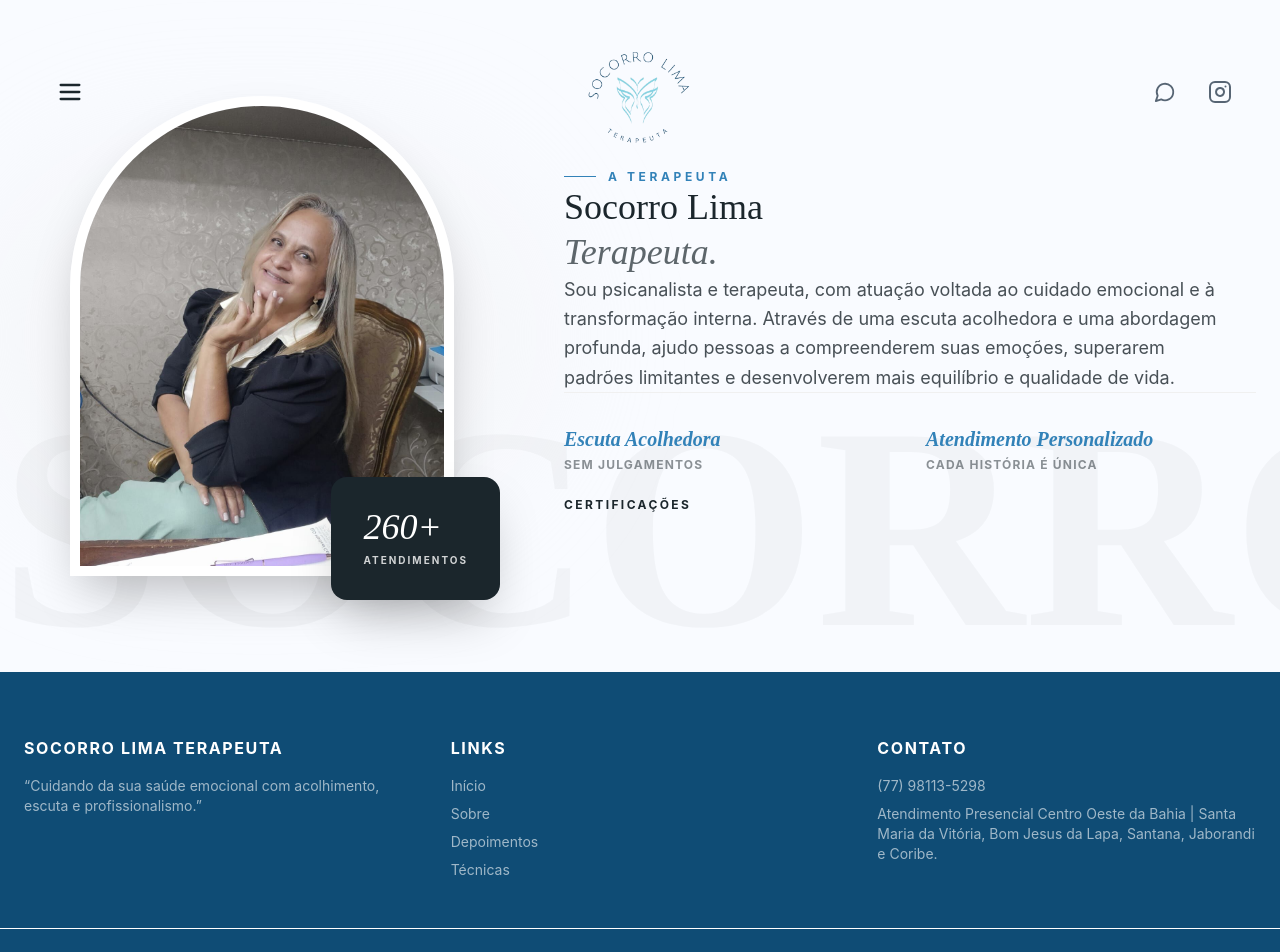
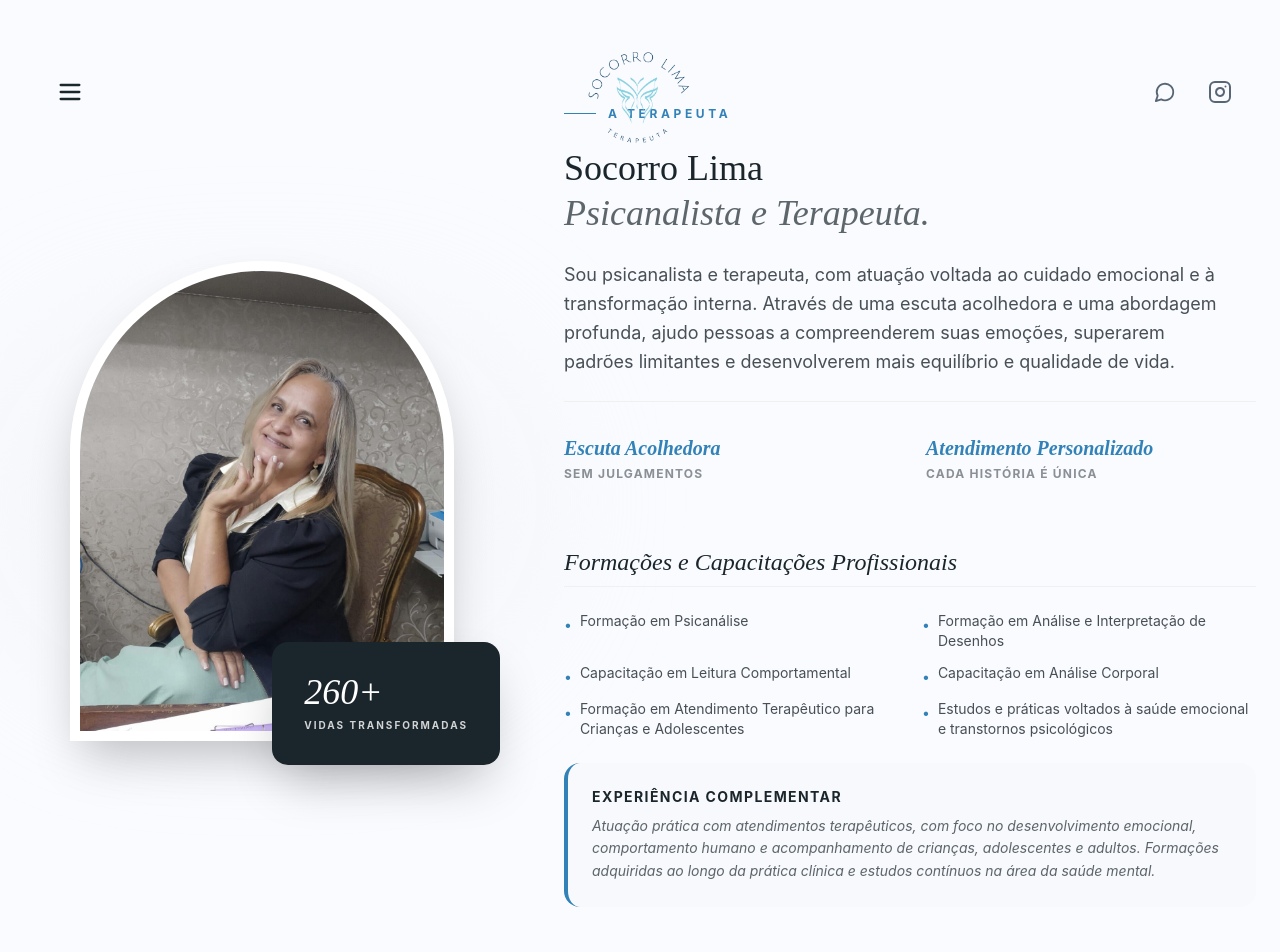
Before and after one commit to genevieve-web-site/Socorro-Lima, a React (Vite) app in the folder minha-lp/: page /about in a window 1280 px wide. Shown: the top 952 px of the page. Built offline with nearby package versions, Linux system fonts and the light colour scheme.

Commit message:
atualiza informaçoes do about

```diff
--- a/minha-lp/index.html
+++ b/minha-lp/index.html
@@ -4,8 +4,33 @@
     <meta charset="UTF-8" />
     <link rel="icon" type="image/svg+xml" href="/favicon.ico" />
     <meta name="viewport" content="width=device-width, initial-scale=1.0" />
-    <title>Terapeupa Socorro Lima</title>
+
+    <title>
+      Socorro Lima | Psicanalista e Terapeuta | Atendimento Online e Presencial
+    </title>
+
+    <meta
+      name="description"
+      content="Socorro Lima é psicanalista e terapeuta especializada em saúde emocional, traumas e desenvolvimento humano. Atendimentos presenciais na Bahia e sessões online."
+    />
+
+    <meta
+      name="keywords"
+      content="psicanalista, terapia online, saúde emocional, psicanálise Bahia, Socorro Lima terapeuta, ansiedade, depressão, terapia infantil"
+    />
+
+    <meta
+      property="og:title"
+      content="Socorro Lima | Psicanálise e Bem-estar"
+    />
+    <meta
+      property="og:description"
+      content="Agende sua sessão de terapia e inicie sua jornada de autoconhecimento."
+    />
+    <meta property="og:image" content="/og-image.jpg" />
+    <meta property="og:type" content="website" />
   </head>
+
   <body>
     <div id="root"></div>
     <script type="module" src="/src/main.tsx"></script>
--- a/minha-lp/src/componentes/Hero.tsx
+++ b/minha-lp/src/componentes/Hero.tsx
@@ -58,7 +58,7 @@ export default function HeroModerno() {
               terapia{" "}
             </span>{" "}
             <br />
-            para ansiedade
+            para a ansiedade
           </h1>
 
           <p className="text-lg text-brand-brown max-w-sm leading-relaxed border-l-2 border-brand-gold pl-4 sm:pl-6">
@@ -95,7 +95,7 @@ export default function HeroModerno() {
                 className={`absolute inset-0 w-full h-full object-cover transition-all duration-1000 ease-in-out ${
                   active === i ? "opacity-100 scale-100" : "opacity-0 scale-110"
                 }`}
-                alt="Metodo TRG Socorro Lima"
+                alt="Método"
               />
             ))}
 
@@ -115,7 +115,7 @@ export default function HeroModerno() {
             </div>
             <div>
               <p className="text-lg sm:text-xl font-bold text-brand-dark leading-none">
-                260+
+                +260
               </p>
               <p className="text-[9px] sm:text-[10px] uppercase text-brand-dark/60 font-bold">
                 Atendimentos
--- a/minha-lp/src/componentes/ProjectsGallery.tsx
+++ b/minha-lp/src/componentes/ProjectsGallery.tsx
@@ -50,20 +50,20 @@ export default function ProjectsGallery() {
         {/* GRID ASSIMÉTRICO DE PORTFÓLIO */}
         <div className="grid grid-cols-1 md:grid-cols-2 gap-4 md:gap-6">
           {/* Destaque inicial */}
-          <div className="relative aspect-[4/3] sm:aspect-[3/4] overflow-hidden rounded-2xl md:aspect-[16/10]">
+          <div className="relative aspect-[3/4] sm:aspect-[3/4] overflow-hidden rounded-2xl md:aspect-[16/10]">
             <div
               className="absolute inset-0"
               style={{ backgroundColor: firstProject.bg }}
             />
 
-            <div className="absolute bottom-4 sm:bottom-6 left-4 sm:left-6 right-4 sm:right-6">
+            <div className="absolute top-4 sm:top-6 left-4 sm:left-6 right-4 sm:right-6">
               <span className="inline-block bg-white/30 text-white text-[10px] uppercase font-bold px-3 py-1 rounded-full mb-3 tracking-widest">
                 {firstProject.tag}
               </span>
-              <h4 className="text-lg sm:text-xl md:text-2xl font-serif italic text-white">
+              <h4 className="text-xl sm:text-2xl md:text-3xl font-serif italic text-white">
                 {firstProject.title}
               </h4>
-              <p className="text-white/90 text-lg sm:text-sm mt-2 max-w-lg leading-relaxed">
+              <p className="text-white/90 text-sm sm:text-base mt-2 max-w-lg leading-relaxed">
                 {firstProject.text}
               </p>
             </div>
@@ -73,7 +73,7 @@ export default function ProjectsGallery() {
           {middleProjects.map((p, i) => (
             <div
               key={`${p.title}-${i}`}
-              className="relative aspect-[16/9] sm:aspect-square overflow-hidden rounded-2xl"
+              className="relative aspect-[3/4] sm:aspect-square overflow-hidden rounded-2xl"
             >
               <div
                 className="absolute inset-0"
@@ -91,20 +91,20 @@ export default function ProjectsGallery() {
 
           {/* Destaque final (se houver mais de 1 card) */}
           {lastProject && (
-            <div className="relative aspect-[4/3] sm:aspect-[3/4] overflow-hidden rounded-2xl md:aspect-[16/10]">
+            <div className="relative aspect-[3/4] sm:aspect-[3/4] overflow-hidden rounded-2xl md:aspect-[16/10]">
               <div
                 className="absolute inset-0"
                 style={{ backgroundColor: lastProject.bg }}
               />
 
-              <div className="absolute bottom-4 sm:bottom-6 left-4 sm:left-6 right-4 sm:right-6 text-right flex flex-col items-end">
+              <div className="absolute top-4 sm:top-6 left-4 sm:left-6 right-4 sm:right-6">
                 <span className="inline-block bg-brand-brown text-white text-[10px] uppercase font-bold px-3 py-1 rounded-full mb-3 tracking-widest">
                   {lastProject.tag}
                 </span>
-                <h4 className="text-lg sm:text-xl md:text-2xl font-serif italic text-white">
+                <h4 className="text-xl sm:text-2xl md:text-3xl font-serif italic text-white">
                   {lastProject.title}
                 </h4>
-                <p className="text-white/90 text-xs sm:text-sm mt-2 max-w-md leading-relaxed">
+                <p className="text-white/90 text-sm sm:text-base mt-2 max-w-lg leading-relaxed">
                   {lastProject.text}
                 </p>
               </div>
--- a/minha-lp/src/componentes/Serviços.tsx
+++ b/minha-lp/src/componentes/Serviços.tsx
@@ -24,7 +24,7 @@ export default function Services() {
     {
       title: "Técnicas terapêuticas complementares",
       img: servico4,
-      desc: "Análise e Interpretação de Desenhos (principalmente crianças)",
+      desc: "Análise e Interpretação de Desenhos (principalmente de  crianças)",
     },
   ];
 
@@ -74,10 +74,10 @@ export default function Services() {
                 />
                 <div className="absolute inset-0 bg-brand-dark/10 group-hover:bg-transparent transition-colors duration-500" />
               </div>
-              <h4 className="text-lg sm:text-xl font-serif text-brand-dark mb-2 group-hover:text-brand-gold transition-colors italic">
+              <h4 className="text-[22px] sm:text-xl font-serif text-brand-dark mb-2 group-hover:text-brand-gold transition-colors italic">
                 {item.title}
               </h4>
-              <p className="text-sm text-brand-dark/60">{item.desc}</p>
+              <p className="text-lg text-brand-dark/60">{item.desc}</p>
             </div>
           ))}
         </div>
--- a/minha-lp/src/pages/about.tsx
+++ b/minha-lp/src/pages/about.tsx
@@ -1,27 +1,41 @@
 import perfil from "../assets/midia/projetos/clinica_Elo.jpeg";
+import logo from "../assets/logo/Logo.png";
 
 export default function About() {
+  const formacoes = [
+    "Formação em Psicanálise",
+    "Formação em Análise e Interpretação de Desenhos",
+    "Capacitação em Leitura Comportamental",
+    "Capacitação em Análise Corporal",
+    "Formação em Atendimento Terapêutico para Crianças e Adolescentes",
+    "Estudos e práticas voltados à saúde emocional e transtornos psicológicos",
+  ];
+
   return (
     <section
       id="sobre"
       className="py-24 bg-brand-light relative overflow-hidden"
     >
-      {/* Texto decorativo ao fundo */}
-      <div className="absolute left-0 bottom-0 opacity-[0.03] pointer-events-none">
+      {/* Texto decorativo ao fundo - SEO: aria-hidden para não poluir leitores de tela */}
+      <div
+        className="absolute left-0 bottom-0 opacity-[0.03] pointer-events-none"
+        aria-hidden="true"
+      >
         <span className="text-[18rem] font-serif font-black text-brand-dark leading-none select-none uppercase">
           Socorro
         </span>
       </div>
 
-      <div className="max-w-7xl mx-auto px-6 grid grid-cols-1 lg:grid-cols-12 gap-16 items-center relative z-10">
+      <div className="max-w-7xl mx-auto px-6 relative z-10">
+        <div className="grid grid-cols-1 lg:grid-cols-12 gap-16 items-center">
           {/* LADO DA IMAGEM (5/12) */}
           <div className="lg:col-span-5 relative">
-          {/* Moldura em Arco - Consistência com o Hero */}
+            {/* Moldura em Arco */}
             <div className="relative z-10 w-full max-w-sm mx-auto aspect-[4/5] rounded-t-full border-[10px] border-white shadow-2xl overflow-hidden">
               <img
                 src={perfil}
                 className="w-full h-full object-cover scale-110"
-              alt="Terapeuta Socorro Lima"
+                alt="Socorro Lima - Psicanalista e Terapeuta atuante na Bahia"
               />
             </div>
 
@@ -29,17 +43,20 @@ export default function About() {
             <div className="absolute -bottom-6 -right-4 md:right-0 bg-brand-brown text-white p-8 rounded-2xl shadow-2xl z-20 animate-bounce-slow">
               <p className="text-4xl font-serif italic leading-none">260+</p>
               <p className="text-[10px] uppercase tracking-[0.2em] font-bold mt-2 opacity-80">
-              Atendimentos
+                Vidas Transformadas
               </p>
             </div>
 
             {/* Detalhe Geométrico atrás da foto */}
-          <div className="absolute top-1/2 left-1/2 -translate-x-1/2 -translate-y-1/2 w-[120%] h-[80%] bg-brand-beige/40 -z-10 rounded-full blur-3xl" />
+            <div
+              className="absolute top-1/2 left-1/2 -translate-x-1/2 -translate-y-1/2 w-[120%] h-[80%] bg-brand-beige/40 -z-10 rounded-full blur-3xl"
+              aria-hidden="true"
+            />
           </div>
 
           {/* LADO DO TEXTO (7/12) */}
           <div className="lg:col-span-7">
-          <div className="space-y-0">
+            <div className="space-y-6">
               <div className="inline-flex items-center gap-3">
                 <span className="w-8 h-[1px] bg-brand-gold"></span>
                 <h2 className="text-brand-gold uppercase tracking-[0.3em] text-xs font-bold">
@@ -50,11 +67,11 @@ export default function About() {
               <h3 className="text-5xl md:text-4xl font-serif text-brand-dark leading-tight">
                 Socorro Lima <br />
                 <span className="italic font-light text-brand-dark/70">
-                Terapeuta.
+                  Psicanalista e Terapeuta.
                 </span>
               </h3>
 
-            <div className="space-y-4 text-brand-dark/80 text-lg leading-relaxed max-w-2xl">
+              <div className="text-brand-dark/80 text-lg leading-relaxed max-w-2xl">
                 <p>
                   Sou psicanalista e terapeuta, com atuação voltada ao cuidado
                   emocional e à transformação interna. Através de uma escuta
@@ -84,13 +101,52 @@ export default function About() {
                 </div>
               </div>
 
-            {/* CTA ou Assinatura */}
-            <div className="pt-6">
-              <button className="group flex items-center gap-4 text-brand-dark font-bold uppercase text-xs tracking-[0.2em] hover:text-brand-gold transition-colors">
-                Certificações
-              </button>
+              {/* SESSÃO: FORMAÇÕES E CAPACITAÇÕES */}
+              <div className="pt-10 space-y-6">
+                <h4 className="text-brand-dark font-serif text-2xl italic border-b border-brand-beige pb-2">
+                  Formações e Capacitações Profissionais
+                </h4>
+                <ul
+                  className="grid grid-cols-1 md:grid-cols-2 gap-y-3 gap-x-6"
+                  aria-label="Lista de formações acadêmicas"
+                >
+                  {formacoes.map((item, index) => (
+                    <li
+                      key={index}
+                      className="flex items-start gap-2 text-brand-dark/80 text-sm"
+                    >
+                      <span className="text-brand-gold mt-1" aria-hidden="true">
+                        •
+                      </span>
+                      {item}
+                    </li>
+                  ))}
+                </ul>
+
+                <div className="bg-brand-beige/20 p-6 rounded-2xl border-l-4 border-brand-gold">
+                  <h5 className="font-bold text-brand-dark text-sm uppercase tracking-widest mb-2">
+                    Experiência Complementar
+                  </h5>
+                  <p className="text-brand-dark/70 text-sm leading-relaxed italic">
+                    Atuação prática com atendimentos terapêuticos, com foco no
+                    desenvolvimento emocional, comportamento humano e
+                    acompanhamento de crianças, adolescentes e adultos.
+                    Formações adquiridas ao longo da prática clínica e estudos
+                    contínuos na área da saúde mental.
+                  </p>
                 </div>
               </div>
+            </div>
+          </div>
+        </div>
+
+        {/* LOGO NO FIM DO COMPONENTE */}
+        <div className="mt-20 flex justify-center border-t border-brand-beige/50 pt-12">
+          <img
+            src={logo}
+            alt="Logo Oficial Socorro Lima - Terapia e Psicanálise"
+            className="h-24 md:h-32 w-auto opacity-80 hover:opacity-100 transition-opacity"
+          />
         </div>
       </div>
     </section>
```
Lines whose indentation alone changed are shown as unchanged.
